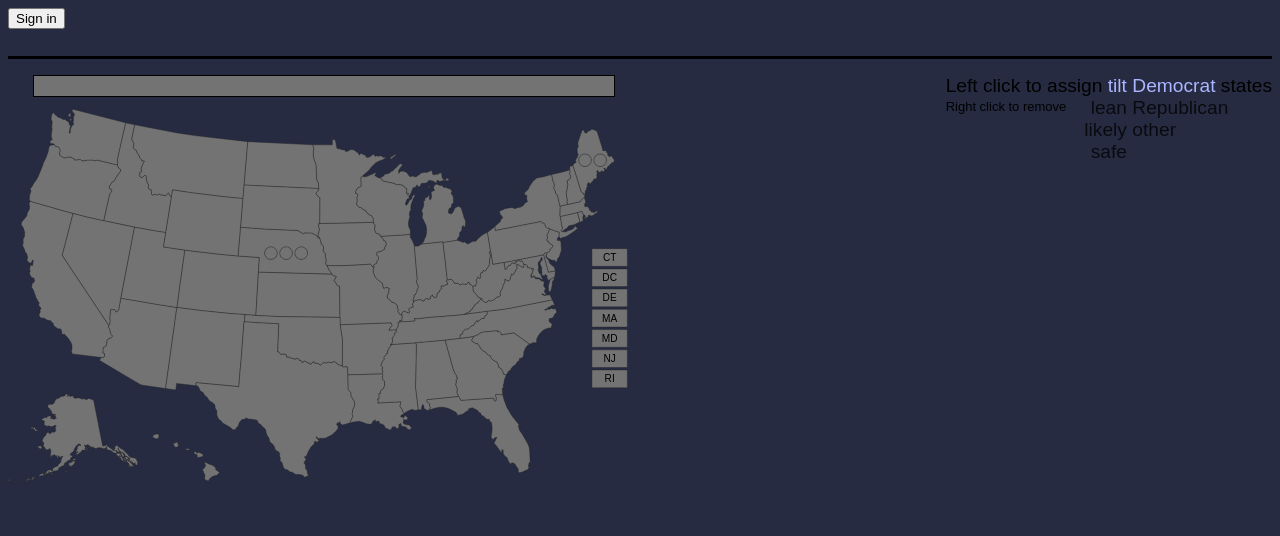
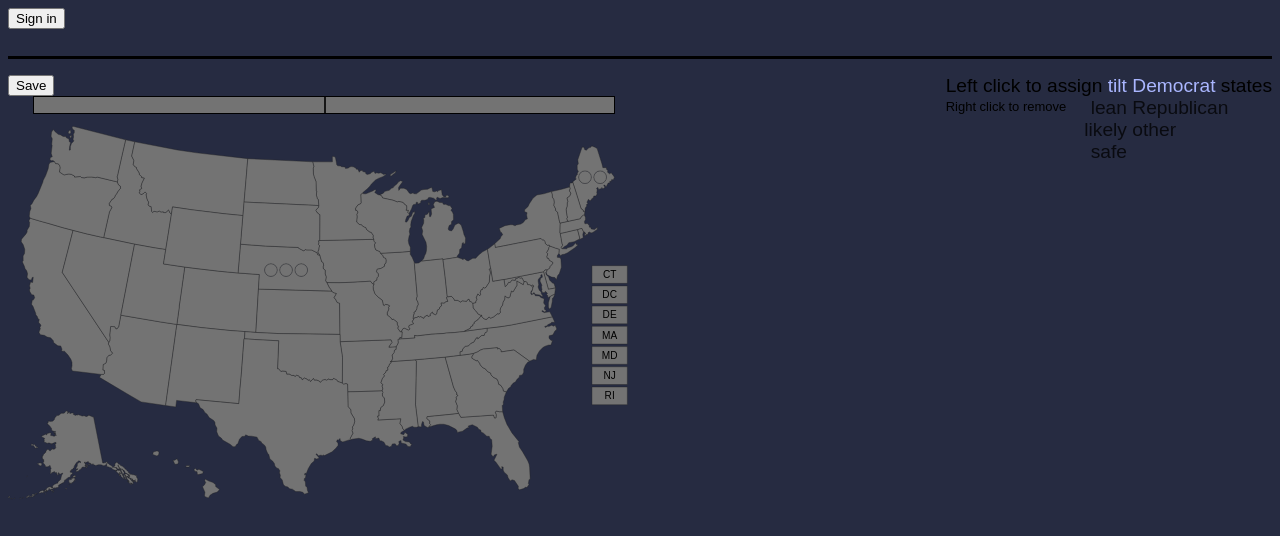
Before and after one commit to Mayall0513/election-predictor-2024, a Next.js app: page /predictions/presidential in a window 1280 px wide. Shown: the top 536 px of the page. Built offline with nearby package versions, Linux system fonts and the light colour scheme.

Commit message:
Working changes

```diff
--- a/components/presidential/electoral_college_chart.jsx
+++ b/components/presidential/electoral_college_chart.jsx
@@ -2,7 +2,7 @@ import React from "react";
 
 import { totalElectoralCollegeVotes, predictionEnumeration } from "../../data/elections";
 
-const distributionOrder = [
+const partyOrder = [
     'd',
     'o',
     'r'
@@ -31,7 +31,7 @@ export default function ElectoralCollegeChart({ predictions }) {
     }
 
     const distributionGroups = [];
-    for (const group of distributionOrder) {
+    for (const group of partyOrder) {
         let groupContent = [];
         let groupVotes = 0;
 
@@ -87,23 +87,9 @@ export default function ElectoralCollegeChart({ predictions }) {
         const percentage = Math.round((groupVotes / totalElectoralCollegeVotes) * 1000) / 10;
         const styles = { width: `${percentage}%` };
 
-        switch (group) {
-            case 'd':
-                styles.justifyContent = 'flex-start';
-            break;
-
-            case 'r':
-                styles.justifyContent = 'flex-end';
-            break;
-
-            case 'o':
-                styles.justifyContent = 'center';
-            break;
-        }
-
         distributionGroups.push(
             <div
-                className="electoral-college-chart-group"
+                className={ `electoral-college-chart-group ${group}` }
                 style={ styles }
                 key={ `chart_group_${group}` }
             >
@@ -115,6 +101,7 @@ export default function ElectoralCollegeChart({ predictions }) {
     return (
         <div className="electoral-college-chart">
             { distributionGroups }
+            <div className="electoral-college-chart-center-indicator" />
         </div>
     );
 };
--- a/package.json
+++ b/package.json
@@ -12,6 +12,7 @@
     "axios": "^1.1.3",
     "cookie": "^0.5.0",
     "cors": "^2.8.5",
+    "html2canvas": "^1.4.1",
     "mysql2": "^3.10.2",
     "next": "^14.2.4",
     "nodemon": "^3.1.4",
--- a/pages/predictions/presidential.jsx
+++ b/pages/predictions/presidential.jsx
@@ -1,4 +1,5 @@
 import { useState } from "react";
+import html2canvas from "html2canvas";
 
 import Ribbon from "../../components/ribbon";
 import StateMap from "../../components/presidential/state_map";
@@ -8,7 +9,6 @@ import Tooltip from "../../components/tooltip";
 
 import users from '../../data/users';
 import { presidentialStates } from "../../data/elections";
-
 
 export default function President(props) {
     const [ currentPrediction, setCurrentPrediction ] = useState("tilt-d");
@@ -23,12 +23,30 @@ export default function President(props) {
         setTooltipContents(null);
     }
 
+    const saveElectoralCollegeMap = async () => {
+
+        const htmlElement = document.querySelector('#electoral-college-group');
+        const canvas = await html2canvas(htmlElement, { backgroundColor: null, scale: 4 });
+        canvas.toBlob(async (blob) => {
+            const fileHandle = await window.showSaveFilePicker({ startIn: "downloads", suggestedName: "map", types: [{ accept: { "image/png": [ '.png' ]} }]});
+            const writeHandle = await fileHandle.createWritable();
+            await writeHandle.write(blob);
+            await writeHandle.close();
+        });
+    }
+
     return (
         <>
             <Ribbon user={ props.user } />
             <Tooltip contents={ tooltipContents } />
             <PredictionSentence predictionChanged={ setCurrentPrediction } />
-            <div className="electoral-college">
+            <button
+                type="button"
+                onClick={ saveElectoralCollegeMap }
+            >
+                Save
+            </button>
+            <div id="electoral-college-group" className="electoral-college">
                 <ElectoralCollegeChart predictions={ predictions } />
                 <StateMap currentPrediction={ currentPrediction } predictionChanged={ setPredictions } onStateHovered={ onStateHovered } onStateUnhovered={ onStateUnhovered } />
             </div>
--- a/styles/global.css
+++ b/styles/global.css
@@ -80,12 +80,14 @@ body {
 }
 
 .electoral-college-chart {
-    min-height: 20px;
+    min-height: 16px;
     border: 1px;
     border-style: solid;
     background-color: #737373;
     margin-left: 4%;
     margin-right: 4%;
+
+    position: relative;
 
     display: flex;
     flex-flow: row nowrap;
@@ -94,6 +96,8 @@ body {
 }
 
 .electoral-college-chart-group {
+    position: relative;
+
     display: flex;
     flex-flow: row nowrap;
     align-items: stretch;
@@ -101,6 +105,39 @@ body {
     transition: width 0.25s;
 }
 
+.electoral-college-chart-group.d {
+    justify-content: 'flex-start';
+}
+
+.electoral-college-chart-group.o {
+    justify-content: 'center';
+}
+
+.electoral-college-chart-group.r {
+    justify-content: 'flex-end';
+}
+
+.electoral-college-chart-center-indicator {
+    position: absolute;
+
+    left: 50%;
+    border-left: 1px solid black;
+    border-right: 1px solid black;
+
+    height: 100%;
+    opacity: 0.8;
+}
+
+.electoral-college-chart-winner-indicator {
+    position: absolute;
+
+    left: 50%;
+    width: 3px;
+    height: 100%;
+    background-color: black;
+    opacity: 0.6;
+}
+
 .electoral-college-chart-element {
     transition: width 0.25s;
 }
```
Also changed, not shown: 1 other file (tests, documents, lock files or other folders).
